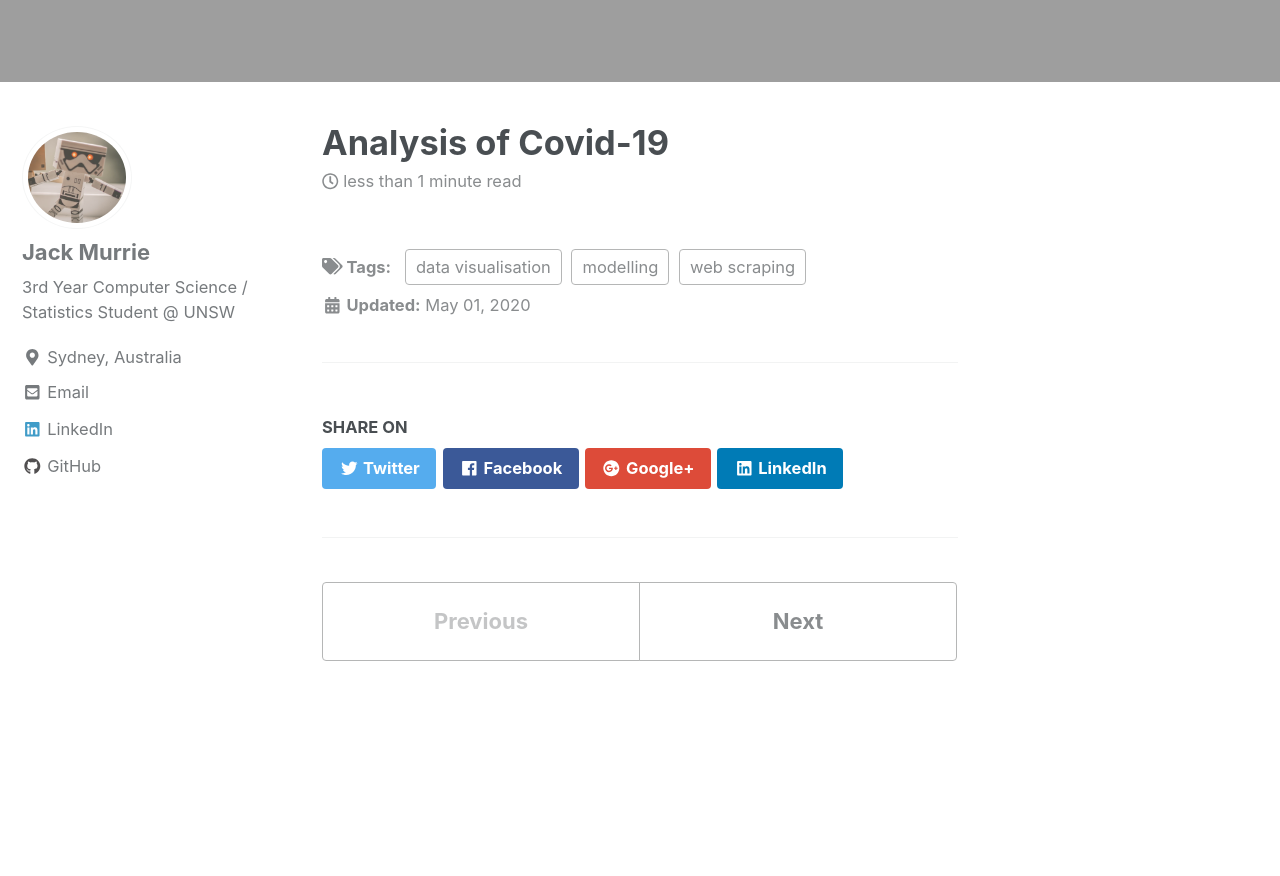
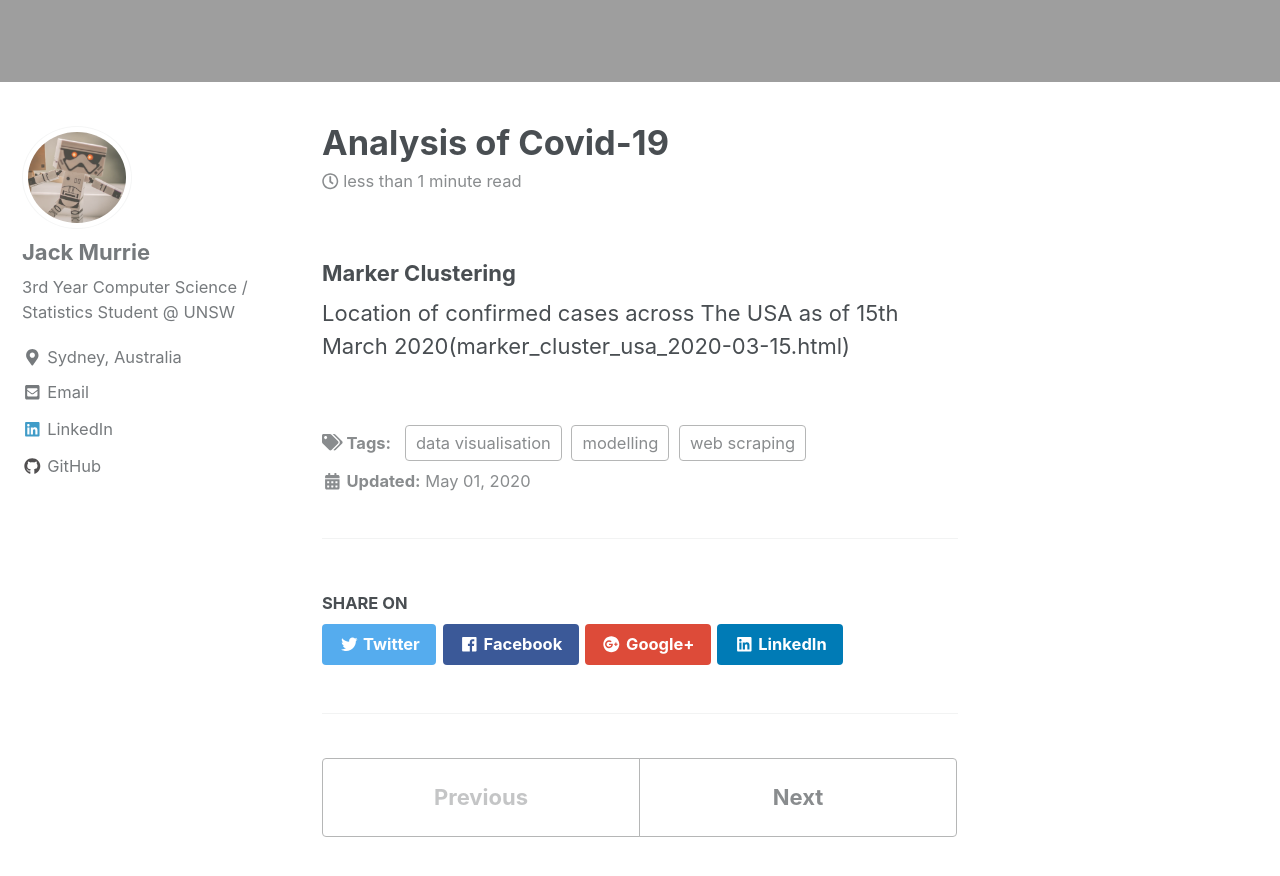
Before and after one commit to JackMurrie/JackMurrie.github.io, a Jekyll site: the page built from _posts/2020-05-1-covid19.md, in a window 1280 px wide and 900 px high, scrolled down 978 px. Shown: the top 876 px of the window. Built offline with Jekyll 4.4.1, drawn with Linux system fonts in a browser that asks for light colours; nearby versions of some CDN libraries.

Commit message:
Update 2020-05-1-covid19.md

```diff
--- a/_posts/2020-05-1-covid19.md
+++ b/_posts/2020-05-1-covid19.md
@@ -7,3 +7,5 @@ header:
 excerpt: "Web scraping, data visualisation and basic modelling of Covid-19 Cases"
 mathjax: "true"
 ---
+### Marker Clustering
+Location of confirmed cases across The USA as of 15th March 2020(marker_cluster_usa_2020-03-15.html)
```
